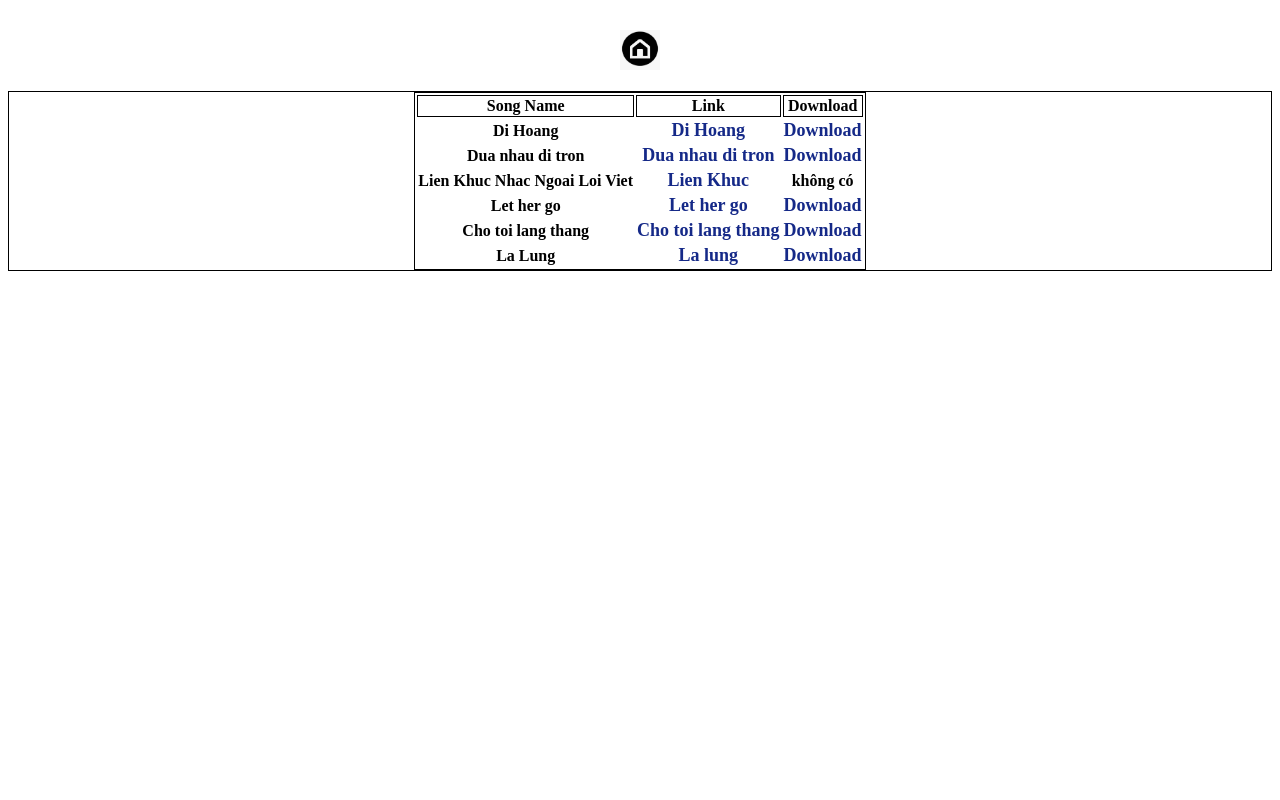
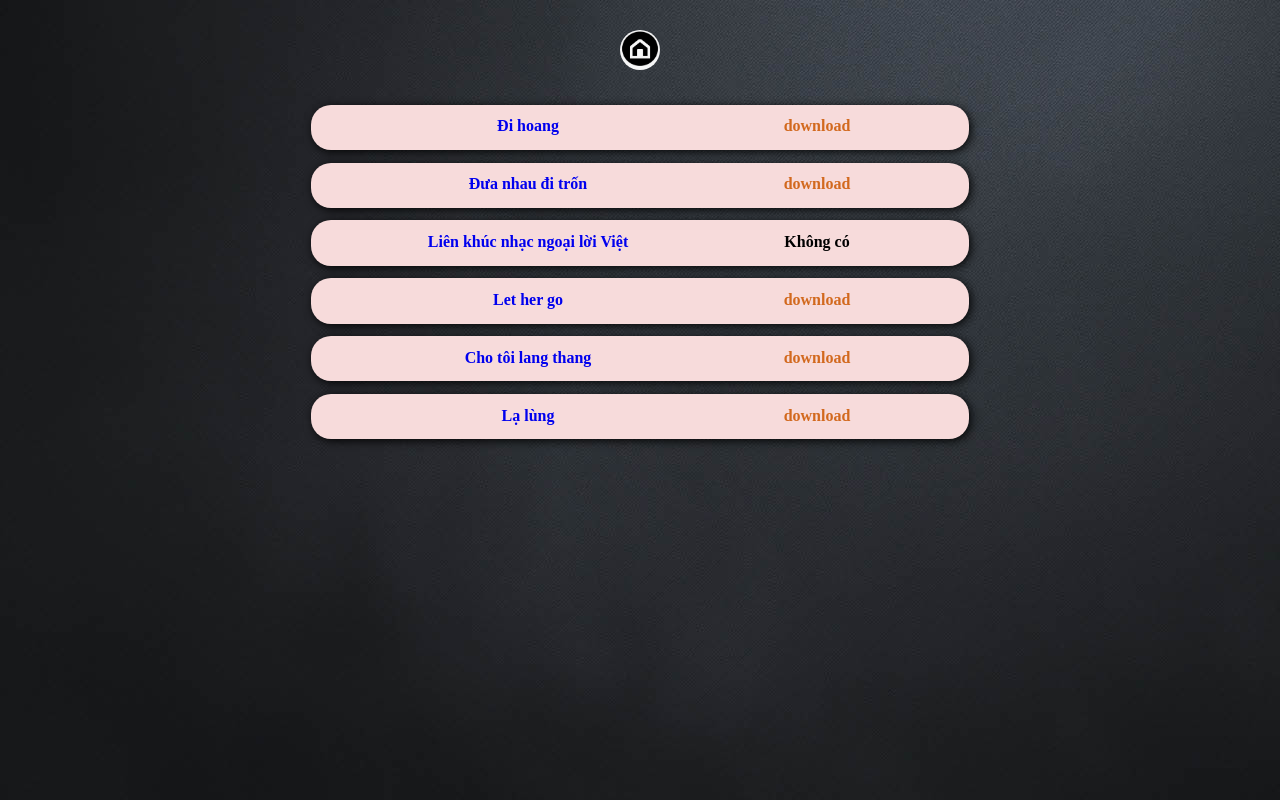
Before and after one commit to DinhHuynhTienPhu/webStaticWithCSS, a plain HTML site: page musics.html in a window 1280 px wide. Drawn offline with Linux system fonts and the light colour scheme.

Commit message:
fix bug #1: một số lỗi nhỏ về đặt tên file, sửa css selector cùng nhau,sửa trang musics.html, thêm tiêu đề trang index

```diff
--- a/CSS/Song.css
+++ b/CSS/Song.css
@@ -7,10 +7,18 @@ body {
 	overflow: scroll;
 	background-image:url(../background.jpg);
 }
+p {
+	text-align: center;
+	font-size:16px;
+	color:gray;
+	margin:25px;
+	grid-area: text;
+}
+.back-home{padding: 2%;}
 .back-home a img{ border-radius:100px;}
 .card {
 	width: 400px;
-	height: 500px;
+	height: 550px;
 	background-color: #F7DBDB;
 	border-radius: 18px;
 	margin: auto;
@@ -24,10 +32,11 @@ body {
 
 }
 .song-name {
+	padding: 5%;
 	color: #000;
 	text-align: center;
 	font-size: 30px;
-	margin:auto;
+	margin:1%;
 
 }
 
--- a/CSS/musics.css
+++ b/CSS/musics.css
@@ -1,22 +1,67 @@
 @charset "utf-8";
 /* CSS Document */
-body{font-weight:bold;}
+
+body {
+	font-weight: bold;
+	background: url("../background.jpg");
+}
+
 a {
 	text-decoration: none;
-	color: #152988;
-	font-size: 18px;
 }
-a:hover{
-		color: #3F0;
-	}
-table,th,tr {
-	border: 1px solid black;
-	text-align: center;
+
+a:hover {
+	color: #f59999;
 }
-tr{
-	border:1px solid black;
 
-	}
-.container {
+tr {
 	border: 1px solid black;
 }
+
+.back-home a img {
+	border-radius: 100%;
+}
+
+.back-home a img:hover{
+transform: scale(1.2,1.2);
+
+}
+.card {
+	padding: 1%;
+	background-color: #F7DBDB;
+	border-radius: 20px;
+	height: 20px;
+	width: 50%;
+	border: 6px;
+	transition: 0.2s;
+	box-shadow: 2px 2px 10px rgba(0, 0, 0, 0.9);
+	margin: 1%;
+}
+
+.card:hover {
+	height: 40px;
+	width: 60%;
+}
+
+.card .song-name {
+	color: black;
+	display: inline-block;
+	margin-right: 10px;
+	width: 350px;
+}
+
+.download {
+	text-decoration: none;
+	display: inline-block;
+	margin-right: 10px;
+	width: 200px;
+}
+
+.download a {
+	text-decoration: none;
+	color: chocolate;
+}
+
+.download a:hover {
+	color: #f59999;
+}
--- a/musics.html
+++ b/musics.html
@@ -1,4 +1,4 @@
-<!DOCTYPE html PUBLIC "-//W3C//DTD XHTML 1.0 Transitional//EN" "http://www.w3.org/TR/xhtml1/DTD/xhtml1-transitional.dtd">
+<!DOCTYPE html PUBLIC" -//W3C//DTD XHTML 1.0 Transitional//EN""http://www.w3.org/TR/xhtml1/DTD/xhtml1-transitional.dtd">
 <html xmlns="http://www.w3.org/1999/xhtml">
   <head>
     <meta http-equiv="Content-Type" content="text/html; charset=utf-8" />
@@ -8,47 +8,77 @@
   </head>
 
   <body style="margin-top:30px">
-<div align="center"> <a href="index.html"  > <img src="pictures/home.png" width="40" height="40"/> <br/>
+    <div class="back-home" align="center"> <a href="index.html"> <img
+          src="pictures/home.png"
+          width="40" height="40" />
         <br/>
- </a> </div>
-<div align="center" class="container" >
-  <table >
-    <tr >
-      <th>Song Name</th>
-      <th>Link</th>
-      <th>Download</th>
-    </tr>
-    <tr>
-      <td>Di Hoang</td>
-      <td><a href="di_hoang.html"> Di Hoang</td>
-      <td><a href="media/di_hoang.mp4" download> Download </a></td>
-    </tr>
-    <tr>
-      <td>Dua nhau di tron</td>
-      <td><a href="dua_nhau_di_tron.html"> Dua nhau di tron</td>
-      <td><a href="media/dua_nhau_di_tron.mp3" download> Download </a></td>
-    </tr>
-    <tr>
-      <td>Lien Khuc Nhac Ngoai Loi Viet</td>
-      <td><a href="lien_khuc.html"> Lien Khuc</td>
-      <td> không có</td>
-    </tr>
-    <tr>
-      <td>Let her go</td>
-      <td><a href="let_her_go.html"> Let her go</td>
-      <td><a href="media/let_her_go.mp3" download> Download </a></td>
-    </tr>
-    <tr>
-      <td>Cho toi lang thang</td>
-      <td><a href="cho_toi_lang_thang.html"> Cho toi lang thang</td>
-      <td><a href="media/cho_toi_lang_thang.mp3" download> Download </a></td>
-    </tr>
-    <tr>
-      <td>La Lung</td>
-      <td><a href="la_lung.html"> La lung</td>
-      <td><a href="media/la_lung.mp4" download> Download </a></td>
-    </tr>
-  </table>
+          <br/>
+          </a>
+        </div>
+        <div align="center" class="container">
+          <div class="card"><span>
+              <div class="song-name">
+                <a href="di_hoang.html">Đi hoang</a>
+              </div>
+              <div class="download">
+                <a href="media/di_hoang.mp4" download=""> download </a>
+              </div>
+            </span>
+          </div>
+
+          <div class="card"><span>
+              <div class="song-name">
+                <a href="dua_nhau_di_tron.html">Đưa nhau đi trốn</a>
+              </div>
+              <div class="download">
+                <a href="media/dua_nhau_di_tron.mp3" download=""> download </a>
+              </div>
+            </span>
+          </div>
+
+          <div class="card"><span>
+              <div class="song-name">
+                <a href="lien_khuc.html">Liên khúc nhạc ngoại lời Việt</a>
+              </div>
+              <div class="download">
+                Không có
+              </div>
+            </span>
+          </div>
+
+          <div class="card"><span>
+              <div class="song-name">
+                <a href="let_her_go.html">Let her go</a>
+              </div>
+              <div class="download">
+                <a href="media/let_her_go.mp3" download=""> download </a>
+              </div>
+            </span>
+          </div>
+
+          <div class="card"><span>
+              <div class="song-name">
+                <a href="cho_toi_lang_thang.html">Cho tôi lang thang</a>
+              </div>
+              <div class="download">
+                <a href="media/cho_toi_lang_thang.mp3" download=""> download
+                </a>
+              </div>
+            </span>
+          </div>
+            <div class="card"><span>
+                <div class="song-name">
+                  <a href="la_lung.html">Lạ lùng</a>
+                </div>
+                <div class="download">
+                  <a href="media/la_lung.mp4" download=""> download </a>
+                </div>
+              </span>
+            </div>
+        </div>
+          </span>
+        </div>
+
       </div>
     </body>
   </html>
```
Also changed, not shown: about_me.html (+33 -8 lines), cho_toi_lang_thang.html (+1 -3 lines), di_hoang.html (+1 -1 lines), dua_nhau_di_tron.html (+2 -2 lines), index.html (+5 -1 lines), la_lung.html (+8 -6 lines), let_her_go.html (+1 -1 lines), lien_khuc.html (+1 -1 lines). Lines whose indentation alone changed are shown as unchanged.
